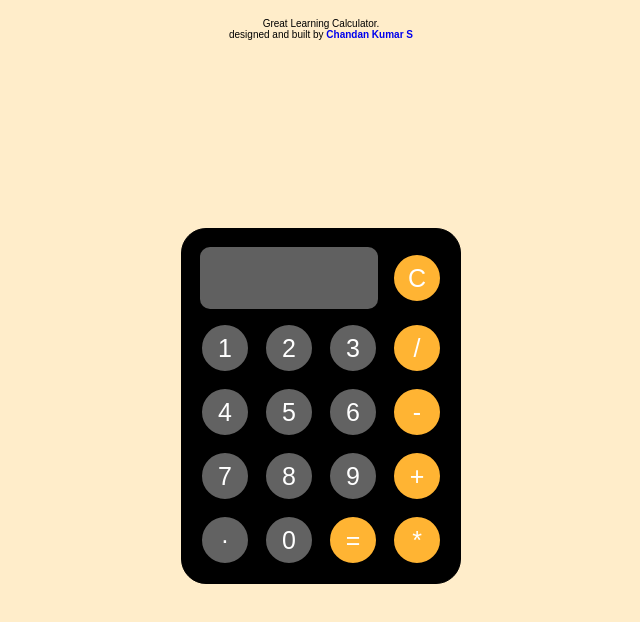
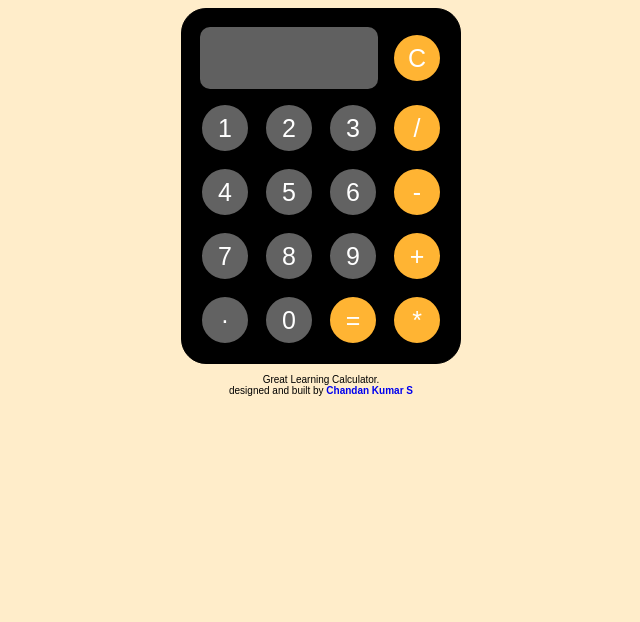
Before and after one commit to ChandanKumarSrinivas/calculator, a plain HTML site: page index.html in a window 1280 px wide. Shown: the whole page, without its empty margins (319-959 px from the left). Drawn offline with Linux system fonts and the light colour scheme.

Commit message:
Update index.html

```diff
--- a/index.html
+++ b/index.html
@@ -18,11 +18,14 @@
         }
 
         body {
-            display: flex;
-            flex-direction: column;
+            /* display: flex; */
+            /* flex-direction: column; */
             background-color: #ffedca;
             /* justify-content: space-between; */
-            gap: 0px;
+            /* gap: 10px; */
+            /* box-sizing: border-box; */
+            height: 100%;
+            padding: auto;
         }
 
         a{
@@ -95,16 +98,15 @@
             border-radius: 25px;
             background-color: black;
             align-self: center;
-            top: 50%;
+            margin: auto;
             /* left: 50%; */
-            transform: translateY(50%);
+            /* transform: translateY(50%); */
         }
     </style>
 </head>
 
 <body>
     <!-- <div class="title"> -->
-<p>Great Learning Calculator.<br /> designed and built by <a href="https://github.com/ChandanKumarSrinivas">Chandan Kumar S</a></p>
         <!-- </div>  -->
         <table>
             <tr>
@@ -149,6 +151,7 @@
             document.getElementById("result").value = y;
         }
         </script>
+<p>Great Learning Calculator.<br /> designed and built by <a href="https://github.com/ChandanKumarSrinivas">Chandan Kumar S</a></p>
 </body>
 
 </html>
```
Lines whose indentation alone changed are shown as unchanged.
